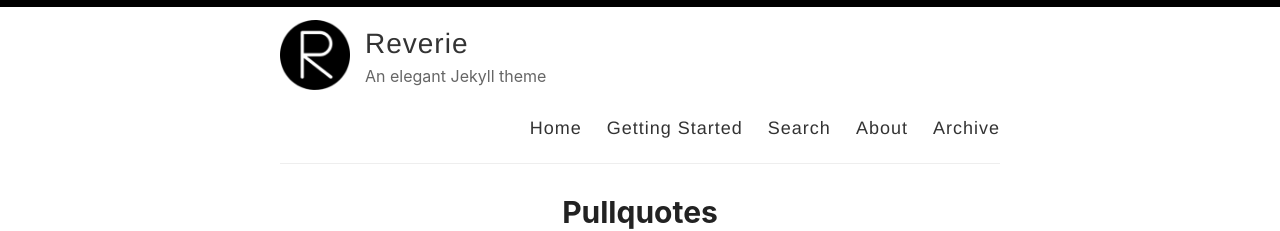
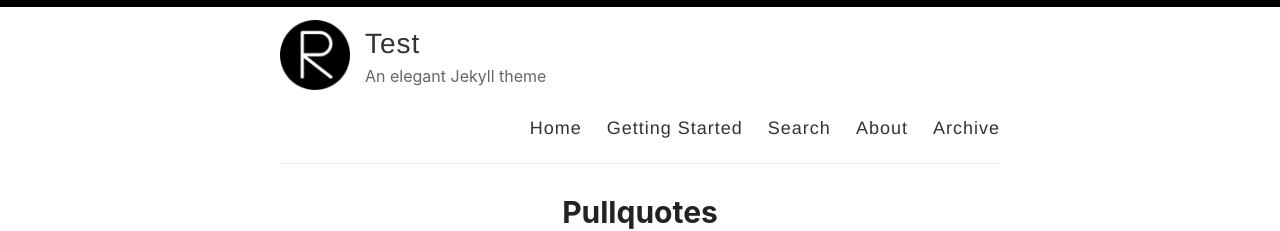
Before and after one commit to benlcohn/benlcohn.github.io, a Jekyll site: the page built from index.html, in a window 1280 px wide and 900 px high. Shown: the top 231 px of the window. Built offline with Jekyll 4.4.1, drawn with Linux system fonts in a browser that asks for light colours; the list of posts is cut into pages by our own code.

Commit message:
Update _config.yml

```diff
--- a/_config.yml
+++ b/_config.yml
@@ -3,7 +3,7 @@
 #
 
 # Name of your site (displayed in the header)
-name: Reverie
+name: Test
 
 # Name of the author
 author: Amit Merchant
```
